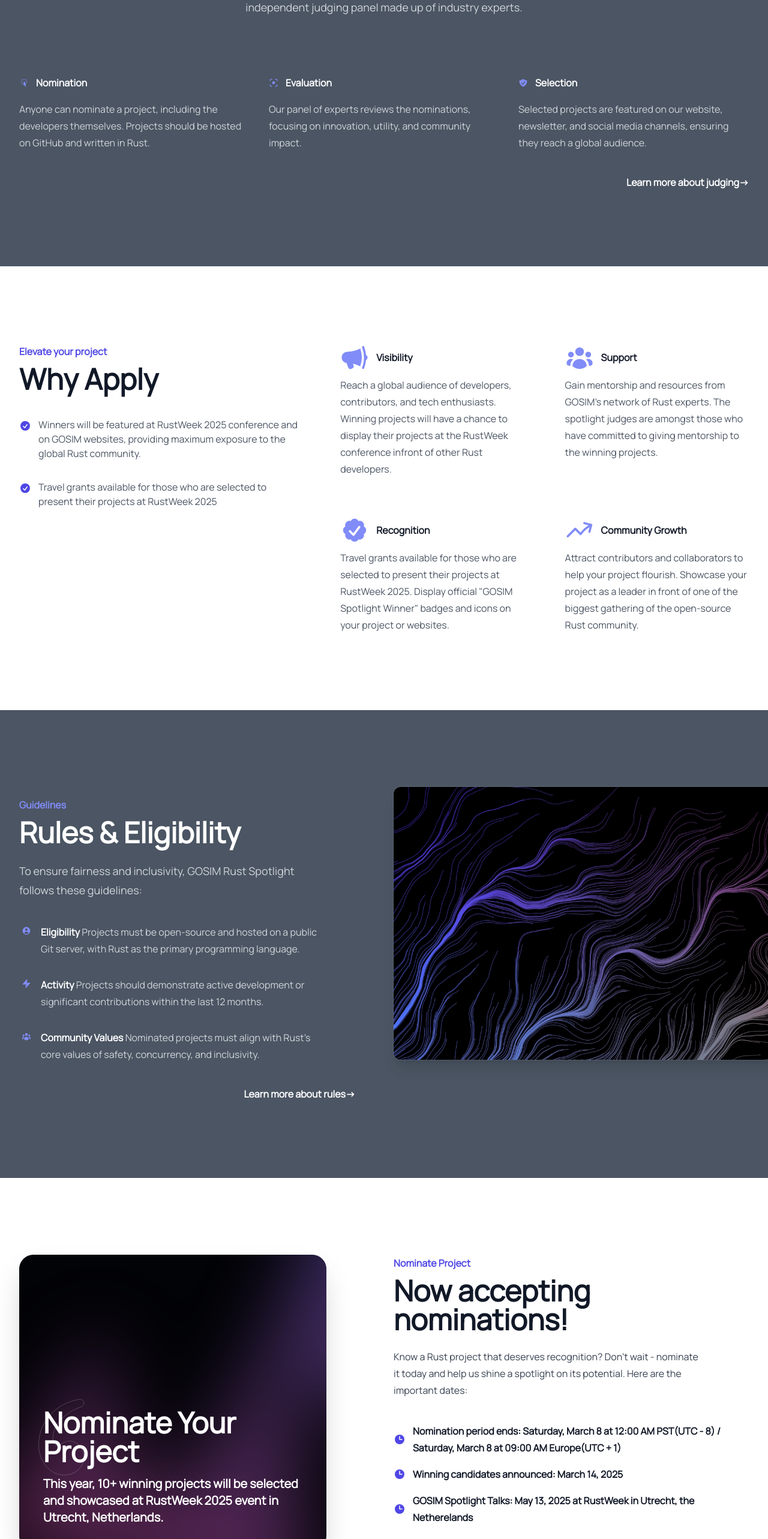
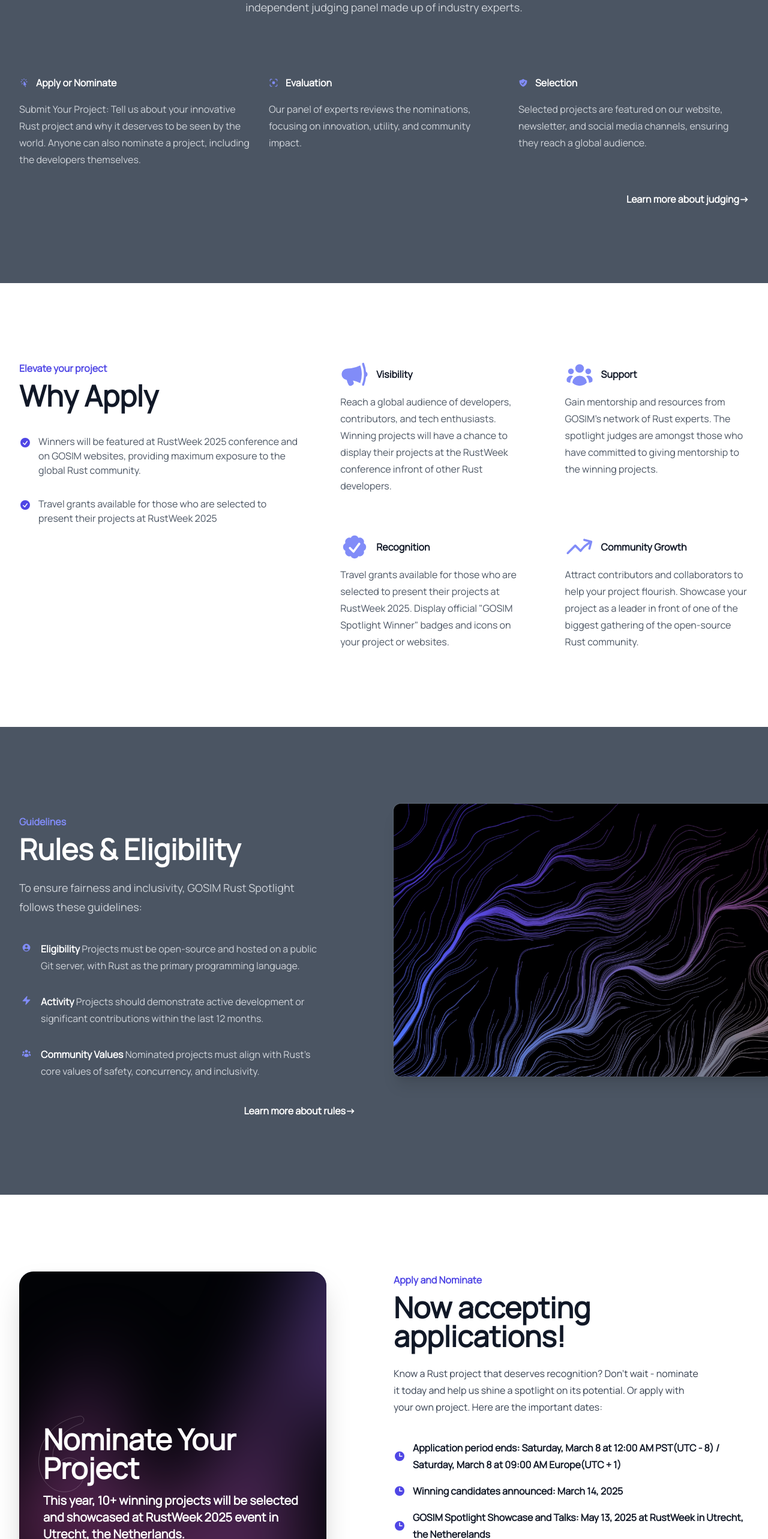
Before and after one commit to gosimfoundation/gosim-spotlight, a Vue app: page / in a window 1280 px wide. Shown: the part 2540-5106 px from the top of the page at 60% size. Built offline with nearby package versions, Linux system fonts and the light colour scheme.

Commit message:
update contents

```diff
--- a/src/components/HowItWorksSection.vue
+++ b/src/components/HowItWorksSection.vue
@@ -22,7 +22,7 @@
           </div>
         </dl>
       </div>
-      <a href="/#judging" @click="mobileMenuOpen = false"
+      <a href="/judging" @click="mobileMenuOpen = false"
         class="flex justify-end mt-10 text-md/6 font-bold text-white">Learn more about judging
         <span aria-hidden="true">→</span></a>
     </div>
@@ -34,8 +34,8 @@
 
 const features = [
   {
-    name: 'Nomination',
-    description: 'Anyone can nominate a project, including the developers themselves. Projects should be hosted on GitHub and written in Rust.',
+    name: 'Apply or Nominate',
+    description: 'Submit Your Project: Tell us about your innovative Rust project and why it deserves to be seen by the world. Anyone can also nominate a project, including the developers themselves.',
     icon: CursorArrowRaysIcon,
   },
   {
--- a/src/components/NewsletterSection.vue
+++ b/src/components/NewsletterSection.vue
@@ -4,13 +4,7 @@
       <div class="relative isolate overflow-hidden bg-gray-800 px-6 py-24 shadow-2xl sm:rounded-3xl sm:px-24 xl:py-32">
         <h2 class="mx-auto max-w-3xl text-center text-4xl font-semibold text-white sm:text-5xl">Join the community</h2>
         <p class="mx-auto mt-6 max-w-lg text-center text-lg text-gray-300">Stay connected with GOSIM Rust Spotlight and Rust community by subscribing to our newsletter and following us on social media.</p>
-        <!-- <form class="mx-auto mt-10 flex max-w-md gap-x-4">
-          <label for="email-address" class="sr-only">Email address</label>
-          <input id="email-address" name="email" type="email" autocomplete="email" required="" class="min-w-0 flex-auto rounded-md bg-white/5 px-3.5 py-2 text-base text-white outline outline-1 -outline-offset-1 outline-white/10 placeholder:text-gray-400 focus:outline focus:outline-2 focus:-outline-offset-2 focus:outline-white sm:text-sm/6" placeholder="Enter your email" />
-          <button type="submit" class="flex-none rounded-md bg-white px-3.5 py-2.5 text-sm font-semibold text-gray-900 shadow-sm hover:bg-gray-100 focus-visible:outline focus-visible:outline-2 focus-visible:outline-offset-2 focus-visible:outline-white">Notify me</button>
-        </form> -->
-
-         <form @submit.prevent="handleSubmit" class="mx-auto mt-10 flex max-w-md gap-x-4">
+        <form @submit.prevent="handleSubmit" class="mx-auto mt-10 flex max-w-md gap-x-4">
           <label for="email-address" class="sr-only">Email address</label>
           <input
             v-model="email"
@@ -69,7 +63,7 @@
       headers: {
         'Content-Type': 'application/json',
       },
-      body: JSON.stringify({ email: email.value, page: 'spotlight-newsletter' }),
+      body: JSON.stringify({ email: email.value, page: 'spotlight-rust-newsletter' }),
     })
 
     if (!response.ok) {
--- a/src/components/NominateProjectSection.vue
+++ b/src/components/NominateProjectSection.vue
@@ -20,7 +20,7 @@
               </svg>
               <p class="text-5xl text-white font-bold">Nominate Your Project</p>
               <p class="mt-4 text-white font-semibold text-xl">This year, 10+ winning projects will be selected and
-                showcased at RustWeek 2025 event in Utrecht, Netherlands.</p>
+                showcased at RustWeek 2025 event in Utrecht, the Netherlands.</p>
               <!-- <div class="pt-6 flex items-center  justify-end gap-2">
                 <a href="https://cfp.gosim.org" @click="mobileMenuOpen = false"
                   class="rounded-md bg-indigo-500 px-3.5 py-2.5 text-sm font-semibold text-white shadow-sm hover:bg-indigo-400 focus-visible:outline focus-visible:outline-2 focus-visible:outline-offset-2 focus-visible:outline-indigo-400"
@@ -31,12 +31,12 @@
         </div>
         <div>
           <div class="text-base/7 text-gray-700 lg:max-w-lg">
-            <p class="text-base/7 font-semibold text-indigo-600">Nominate Project</p>
+            <p class="text-base/7 font-semibold text-indigo-600">Apply and Nominate</p>
             <h1 class="mt-2 text-pretty text-4xl font-semibold text-gray-900 sm:text-5xl">Now accepting
-              nominations!</h1>
+              applications!</h1>
             <div class="max-w-xl">
               <p class="mt-6">Know a Rust project that deserves recognition? Don't wait - nominate it today and help us
-                shine a spotlight on its potential. Here are the important dates:</p>
+                shine a spotlight on its potential. Or apply with your own project. Here are the important dates:</p>
             </div>
           </div>
           <dl class="mt-10 space-y-4">
@@ -65,8 +65,8 @@
 import { ClockIcon } from '@heroicons/vue/20/solid'
 
 const requirements = [
-  'Nomination period ends: Saturday, March 8 at 12:00 AM PST(UTC - 8) / Saturday, March 8 at 09:00 AM Europe(UTC + 1)',
+  'Application period ends: Saturday, March 8 at 12:00 AM PST(UTC - 8) / Saturday, March 8 at 09:00 AM Europe(UTC + 1)',
   'Winning candidates announced: March 14, 2025',
-  'GOSIM Spotlight Talks: May 13, 2025 at RustWeek in Utrecht, the Netherelands'
+  'GOSIM Spotlight Showcase and Talks: May 13, 2025 at RustWeek in Utrecht, the Netherelands'
 ]
 </script>
--- a/src/components/RulesSection.vue
+++ b/src/components/RulesSection.vue
@@ -20,7 +20,7 @@
               </div>
             </dl>
           </div>
-          <a href="/#judging" @click="mobileMenuOpen = false"
+          <a href="/rules" @click="mobileMenuOpen = false"
             class="flex justify-end mt-10 text-md/6 font-bold text-white">Learn more about rules
             <span aria-hidden="true">→</span></a>
         </div>
```
